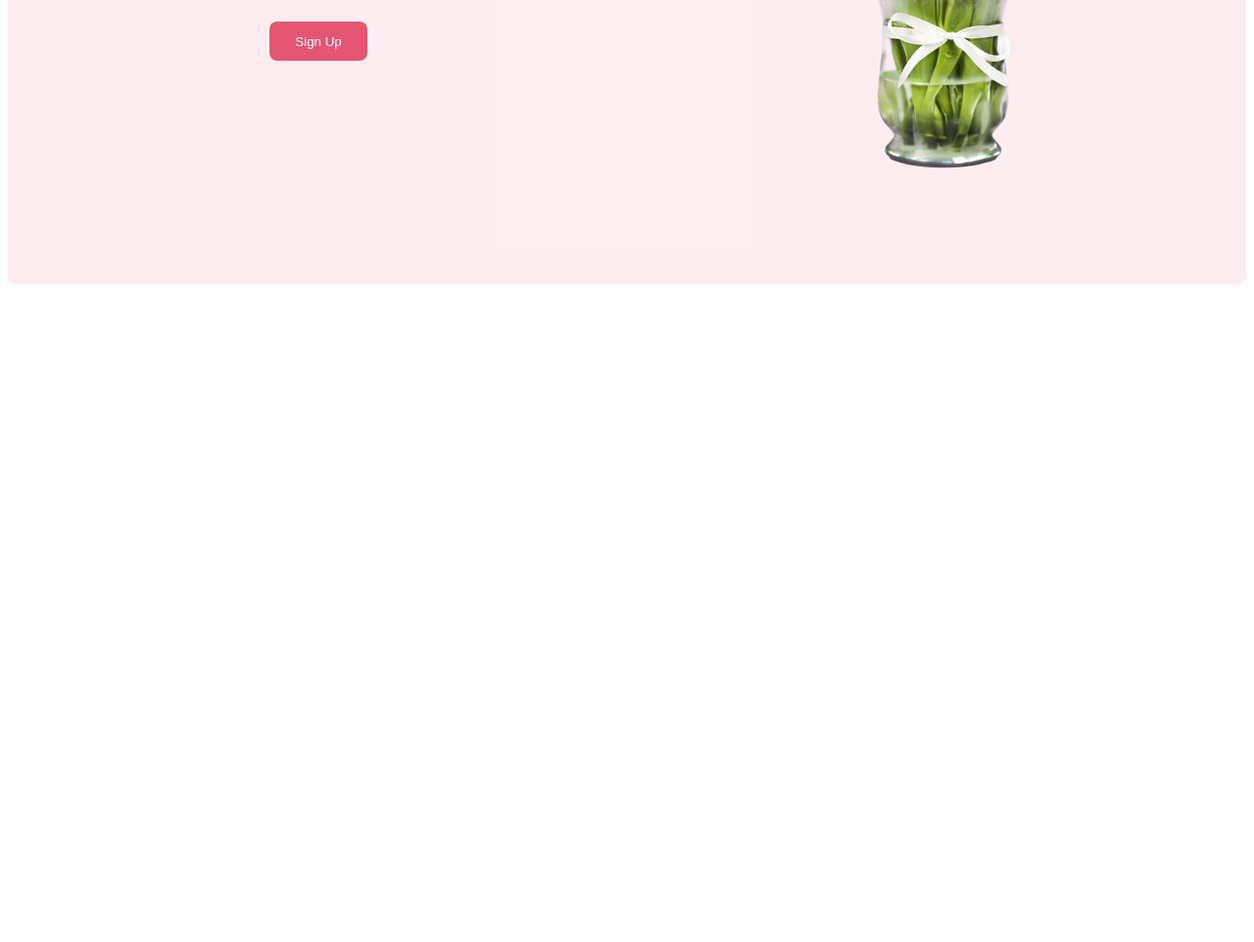
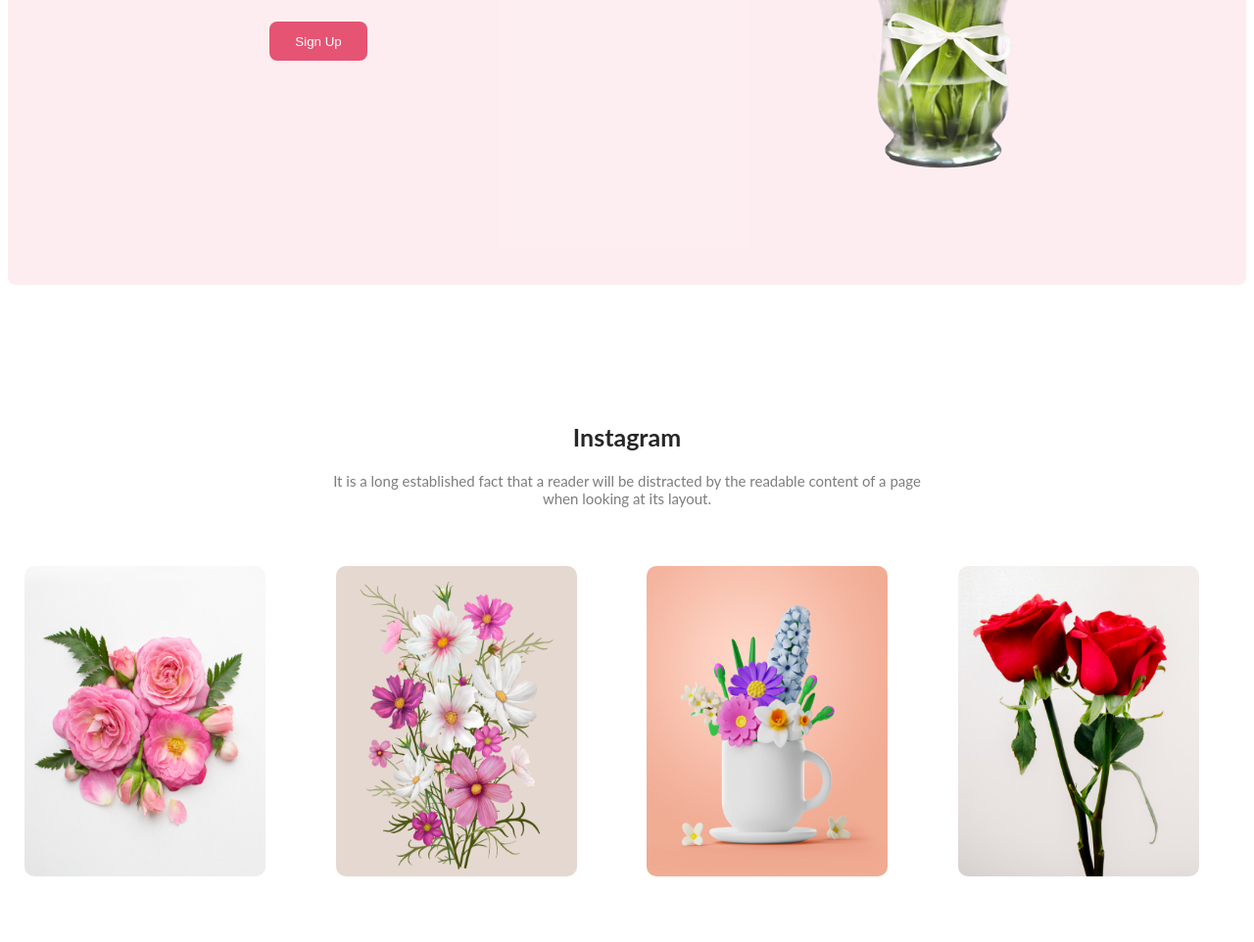
Before and after one commit to sharmin112195/flower-shop, a plain HTML site: page index.html in a window 1280 px wide. Shown: the part 2287-3249 px from the top of the page at 98% size. Before the commit the page ends 2586 px from the top, so only its background shows below. Drawn offline with Linux system fonts and the light colour scheme.

Commit message:
inastagram section done

```diff
--- a/index.html
+++ b/index.html
@@ -72,6 +72,38 @@
             </div>
       </div>
     </section>
+    <section class="instagram-section-container">
+        <div class="instagram-text-content">
+            <h1 class="primary-color">Instagram</h1>
+            <p class="secondary-color">It is a long established fact that a reader will be distracted by the readable content of a page when looking at its layout.</p>
+        </div>
+        <div class="inastagram-image-container">
+            <div class="first-insta-image">
+                <img src="./images/insta1.png" alt="">
+            </div>
+            <div class="first-insta-image">
+                <img src="./images/insta2.png" alt="">
+            </div>
+            <div class="first-insta-image">
+                <img src="./images/insta3.png" alt="">
+            </div>
+            <div class="first-insta-image">
+                <img src="./images/insta4.png" alt="">
+            </div>
+
+        </div>
+
+    </section>
+    <!-- <div class="super-deals-container">
+        <div class="deals-content">
+            <h1 class="primary-color">Get The Latest Deals</h1>
+            <p class="secondary-color">$30 coupon for first shopping</p>
+            <input type="email" name="" id="" >
+            <button class="tertiary-color button">Subscribe</button>
+
+        </div>
+
+    </div> -->
    </main>
    <footer></footer>
 </body>
--- a/styles/style.css
+++ b/styles/style.css
@@ -223,3 +223,44 @@ span{
     font-family: Lato;
     text-align: center;
 }
+
+  .instagram-section-container{
+    width: 1260px;
+    height: 1050px;
+    margin: 0 auto;
+    margin-top: 140px;
+}
+.instagram-text-content{
+    height: 132px;
+    width: 50%;
+    margin: 0 auto;
+    text-align: center;
+}
+.instagram-text-content h1{
+    font-family: Lato;
+    font-size: 25px;
+}
+.instagram-text-content p{
+    font-family: Lato;
+    font-size: 15px;
+
+}
+ .first-insta-image{
+       width: 342px;
+     height: 396px;
+    border-radius: 10px;
+
+}
+.first-insta-image img{
+     width: 80%;
+    height: 80%;
+     margin-left: 15px;
+    margin-top: 15px;
+    border-radius: 10px;
+}
+.inastagram-image-container{
+      /* display: grid;
+    grid-template-columns: repeat(3, 1fr);    */
+    display: flex;
+    gap: 10px;
+}
```
